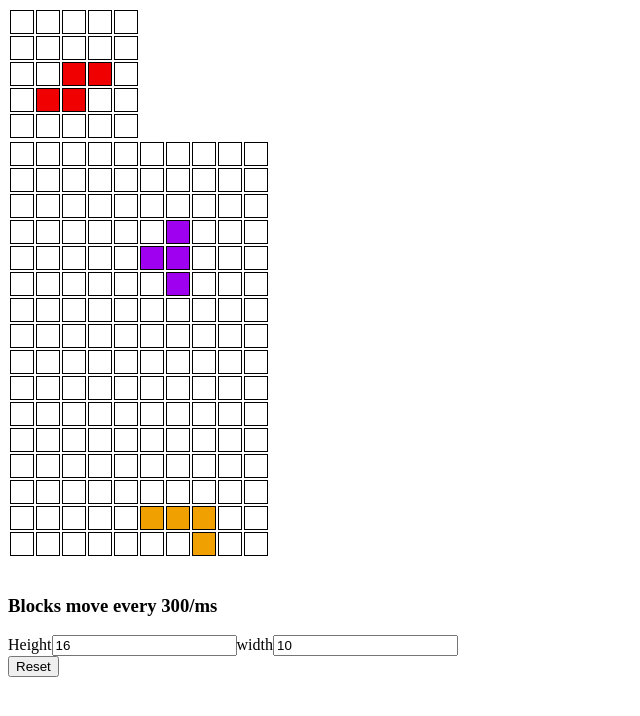
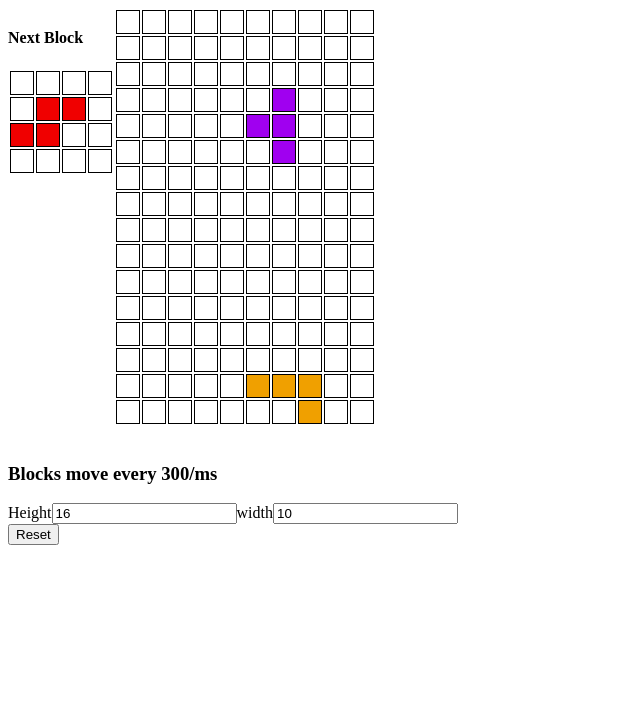
Before and after one commit to michael-fearn/gatsby-tetris, a Gatsby site: page / in a window 1280 px wide. Shown: the whole page, without its empty margins (0-640 px from the left). Built offline with nearby package versions, Linux system fonts and the light colour scheme; Gatsby itself is replaced by a stand-in of ours.

Commit message:
repositions next block

```diff
--- a/src/pages/index.tsx
+++ b/src/pages/index.tsx
@@ -27,14 +27,19 @@ const IndexPage = () => {
 
   return (
     <div>
+      <div style={{ display: "flex" }}>
+        <div>
+          <h4>Next Block</h4>
           <Board
-        dimensions={[5, 5]}
+            dimensions={[4, 4]}
             points={tetriminoToCoords({
               color: nextTetrimino.color,
-          coordinates: shiftCoordinates(nextTetrimino.coordinates, [2, 2]),
+              coordinates: shiftCoordinates(nextTetrimino.coordinates, [1, 1]),
             })}
           />
+        </div>
         <Board dimensions={dimensions} points={allCoordinates} />
+      </div>
       <br />
       <h3>Blocks move every {speed}0/ms</h3>
       <label htmlFor="">Height</label>
```
Lines whose indentation alone changed are shown as unchanged.
